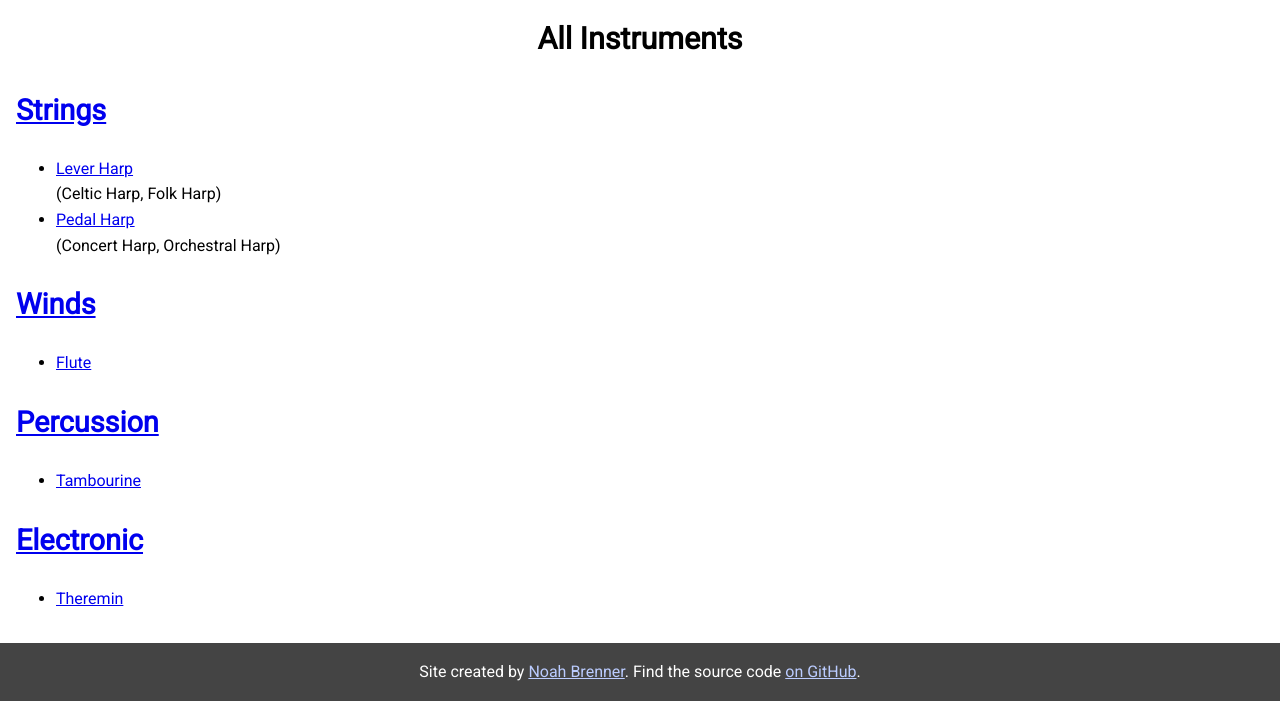
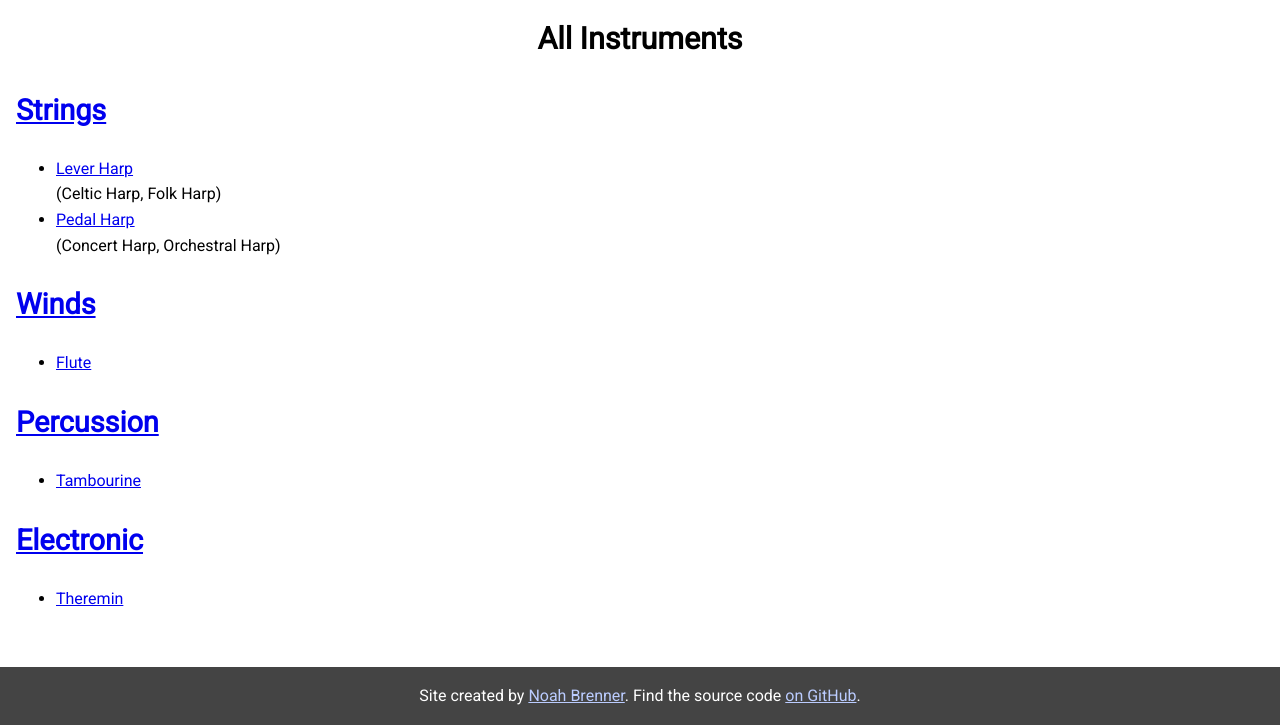
Before and after one commit to noahbrenner/instrument-catalog-py, a Flask app: page /instruments/ in a window 1280 px wide. Shown: the part 133-858 px from the top of the page. Before the commit the page ends 834 px from the top, so only its background shows below. Run offline with Flask 2, Linux system fonts and the light colour scheme; data comes from the database, SQL or seed files in the repository; parts of the project's set-up code (start-up, migrations or seed data) failed here and were passed over.

Commit message:
Refactor CSS of page-level blocks

```diff
--- a/instrument_catalog/static/styles.css
+++ b/instrument_catalog/static/styles.css
@@ -26,6 +26,16 @@ body {
   margin: 0;
   padding: 0;
   font: 16px/1.6 Roboto, sans-serif;
+}
+
+header,
+.container,
+footer {
+  padding: 1em;
+}
+
+.container {
+  padding-bottom: 2.5em;
 }
 
 article {
@@ -90,10 +100,6 @@ img {
 /*
  * Header
  */
-
-header {
-  padding: 1em;
-}
 
 .header-top {
   display: flex;
@@ -305,13 +311,7 @@ nav ul {
  * Main content
  */
 
-.container {
-  margin: 1em;
-}
-
 footer {
-  margin-top: 2em;
-  padding: 1em;
   text-align: center;
   background: #444;
   color: #fff;
```
